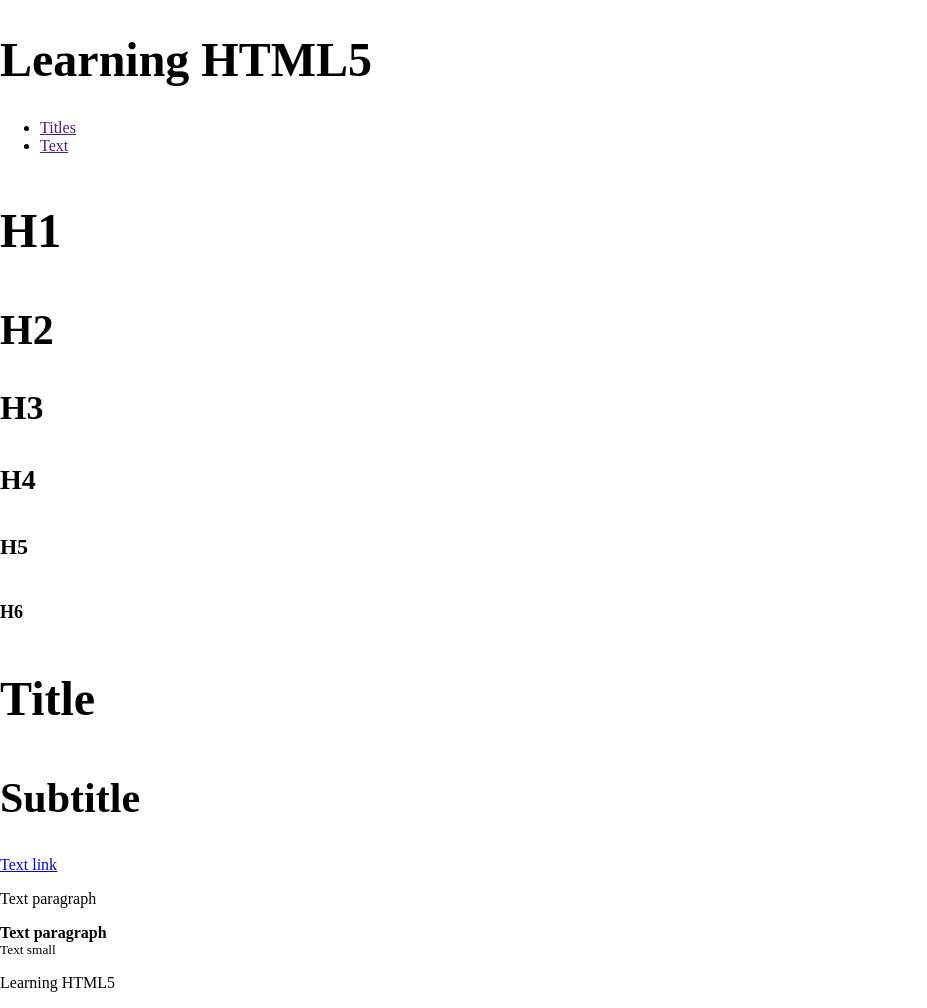
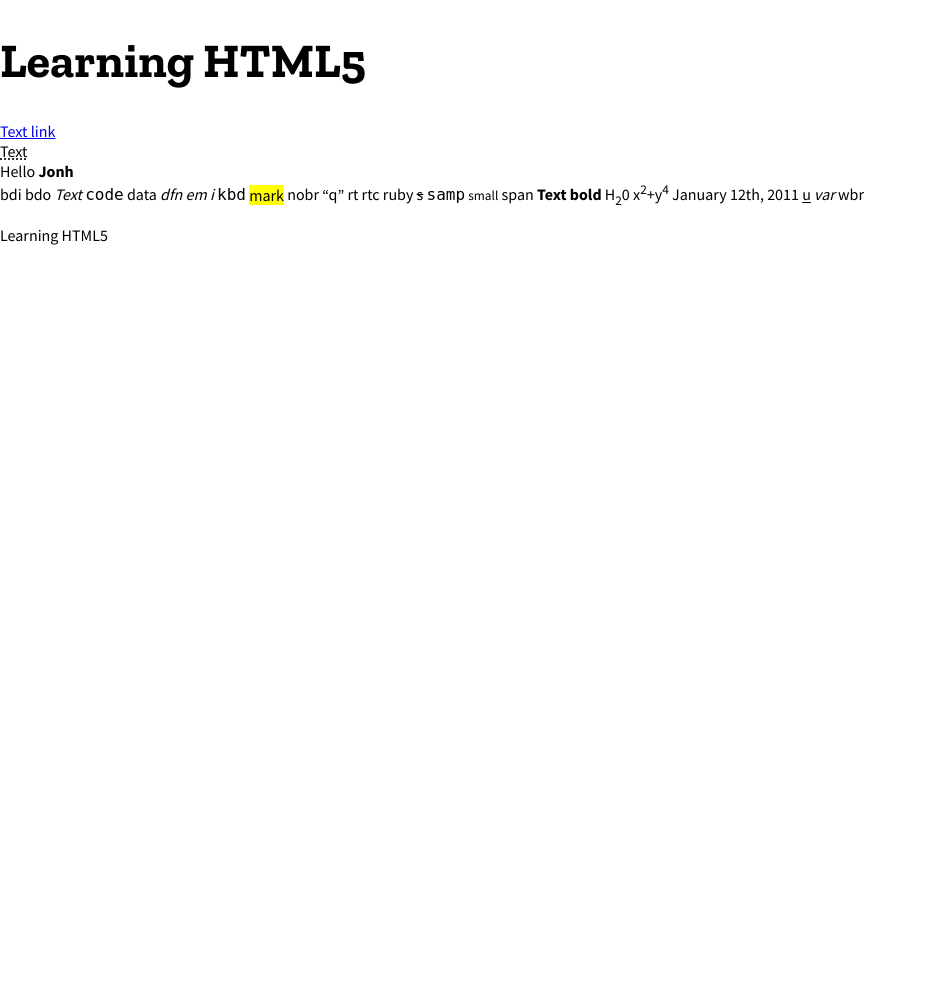
Before and after one commit to jorgefrac/learning-html5, a PHP site: page / in a window 1280 px wide. Shown: the whole page, without its empty margins (0-927 px from the left). After the commit the page ends 245 px from the top, so only its background shows below. Run offline with PHP 8.4, Linux system fonts and the light colour scheme.

Commit message:
Init section text

```diff
--- a/css/main.css
+++ b/css/main.css
@@ -4,12 +4,16 @@ html{
 
 body{
 	margin: 0;
+	font-family: 'Source Sans Pro', sans-serif;
+	color: #000000;
+	font-size: 16px;
 	background-color: #ffffff;
 }
 
 /*= Titles
 ------------------------------------------------------------------------------------------*/
 h1, h2, h3, h4, h5, h6{
+	font-family: 'Zilla Slab', serif;
 	font-weight: bold;
 	font-style: normal;
 }
@@ -48,6 +52,22 @@ abbr{
 
 }
 
+b{
+
+}
+
+bdi{
+
+}
+
+bdo{
+
+}
+
+cite{
+
+}
+
 data{
 
 }
@@ -57,5 +77,5 @@ p{
 }
 
 small{
-	display: block;
+
 }
--- a/index.html
+++ /dev/null
@@ -1,66 +0,0 @@
-<!DOCTYPE html>
-<html>
-<head>
-	<!--M E T A S-->
-	<meta charset="utf-8">
-	<meta http-equiv="X-UA-Compatible" content="IE=edge">
-	<meta name="viewport" content="width=device-width, initial-scale=1.0">
-
-	<!--T I T L E-->
-	<title>Leraning HTML5</title>
-
-	<!--F O N T S-->
-
-	<!--C S S-->
-	<link rel="stylesheet" href="css/main.css">
-</head>
-<body>
-	<header>
-		<h1>Learning HTML5</h1>
-	</header>
-
-	<main>
-
-		<aside>
-			<nav>
-				<ul>
-					<li>
-						<a href="" title="">Titles</a>
-					</li>
-					<li>
-						<a href="" title="">Text</a>
-					</li>
-				</ul>
-			</nav>
-		</aside>
-
-		<section>
-
-			<article>
-				<h1>H1</h1>
-				<h2>H2</h2>
-				<h3>H3</h3>
-				<h4>H4</h4>
-				<h5>H5</h5>
-				<h6>H6</h6>
-				<hgroup>
-					<h1>Title</h1>
-					<h2>Subtitle</h2>
-				</hgroup>
-			</article>
-
-			<article>
-				<a href="#" title="Link">Text link</a>
-				<p>Text paragraph</p>
-				<strong>Text paragraph</strong>
-				<small>Text small</small>
-			</article>
-
-		</section>
-	</main>
-
-	<footer>
-		<p>Learning HTML5</p>
-	</footer>
-</body>
-</html>
--- /dev/null
+++ b/index.php
@@ -0,0 +1,61 @@
+<?php include 'snippets/header.php'; ?>
+
+<body>
+	<header>
+		<h1>Learning HTML5</h1>
+	</header>
+
+	<main class="container">
+
+		<!---->
+
+		<section>
+
+			<article>
+				<a href="#" title="Link">Text link</a>
+				<br>
+
+				<abbr title="Text">Text</abbr>
+				<br>
+
+				Hello <b>Jonh</b>
+				<br>
+
+				<bdi>bdi</bdi>
+				<bdo>bdo</bdo>
+
+				<cite>Text</cite>
+				<code>code</code>
+				<data>data</data>
+				<dfn>dfn</dfn>
+				<em>em</em>
+				<i>i</i>
+				<kbd>kbd</kbd>
+				<mark>mark</mark>
+				<nobr>nobr</nobr>
+				<q>q</q>
+				<rp>rp</rp>
+				<rt>rt</rt>
+				<rtc>rtc</rtc>
+				<ruby>ruby</ruby>
+				<s>s</s>
+				<samp>samp</samp>
+				<small>small</small>
+				<span>span</span>
+				<strong>Text bold</strong>
+				H<sub>2</sub>0
+				x<sup>2</sup>+y<sup>4</sup>
+				<time datetime="2011-01-12">January 12th, 2011</time>
+				<u>u</u>
+				<var>var</var>
+				<wbr>wbr</wbr>
+			</article>
+
+		</section>
+	</main>
+
+	<footer>
+		<p>Learning HTML5</p>
+	</footer>
+</body>
+</html>
--- /dev/null
+++ b/snippets/header.php
@@ -0,0 +1,19 @@
+<!DOCTYPE html>
+<html>
+<head>
+	<!--M E T A S-->
+	<meta charset="utf-8">
+	<meta http-equiv="X-UA-Compatible" content="IE=edge">
+	<meta name="viewport" content="width=device-width, initial-scale=1.0">
+
+	<!--T I T L E-->
+	<title>Leraning HTML5</title>
+
+	<!--F O N T S-->
+	<link href="https://fonts.googleapis.com/css?family=Zilla+Slab:300,400,500,600,700" rel="stylesheet">
+	<link href="https://fonts.googleapis.com/css?family=Source+Sans+Pro:300,400,700" rel="stylesheet">
+
+	<!--C S S-->
+	<link rel="stylesheet" href="css/main.css">
+	<link rel="stylesheet" href="css/general.css">
+</head>
```
Also changed, not shown: snippets/navigation.php (added, +15 -0 lines), title.php (added, +12 -0 lines), README.md, css/general.css (added).
